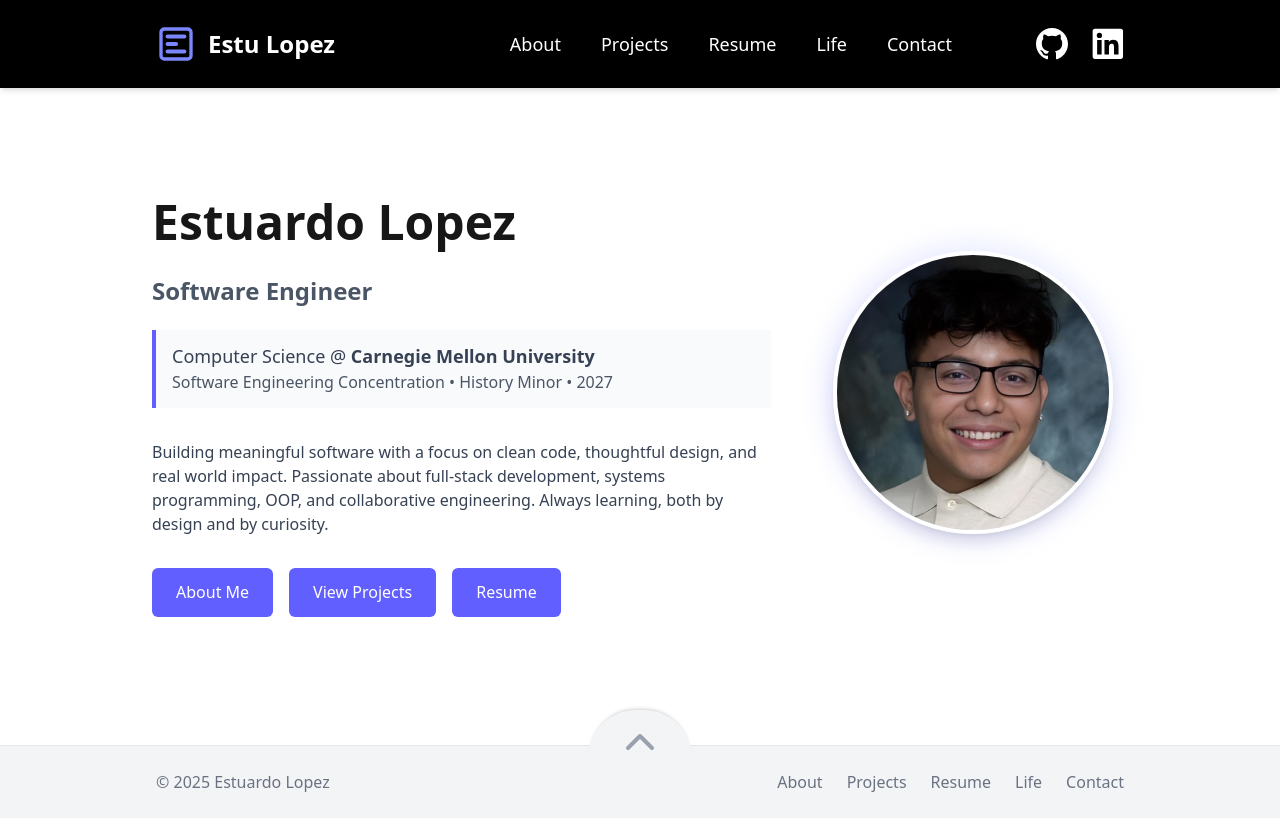
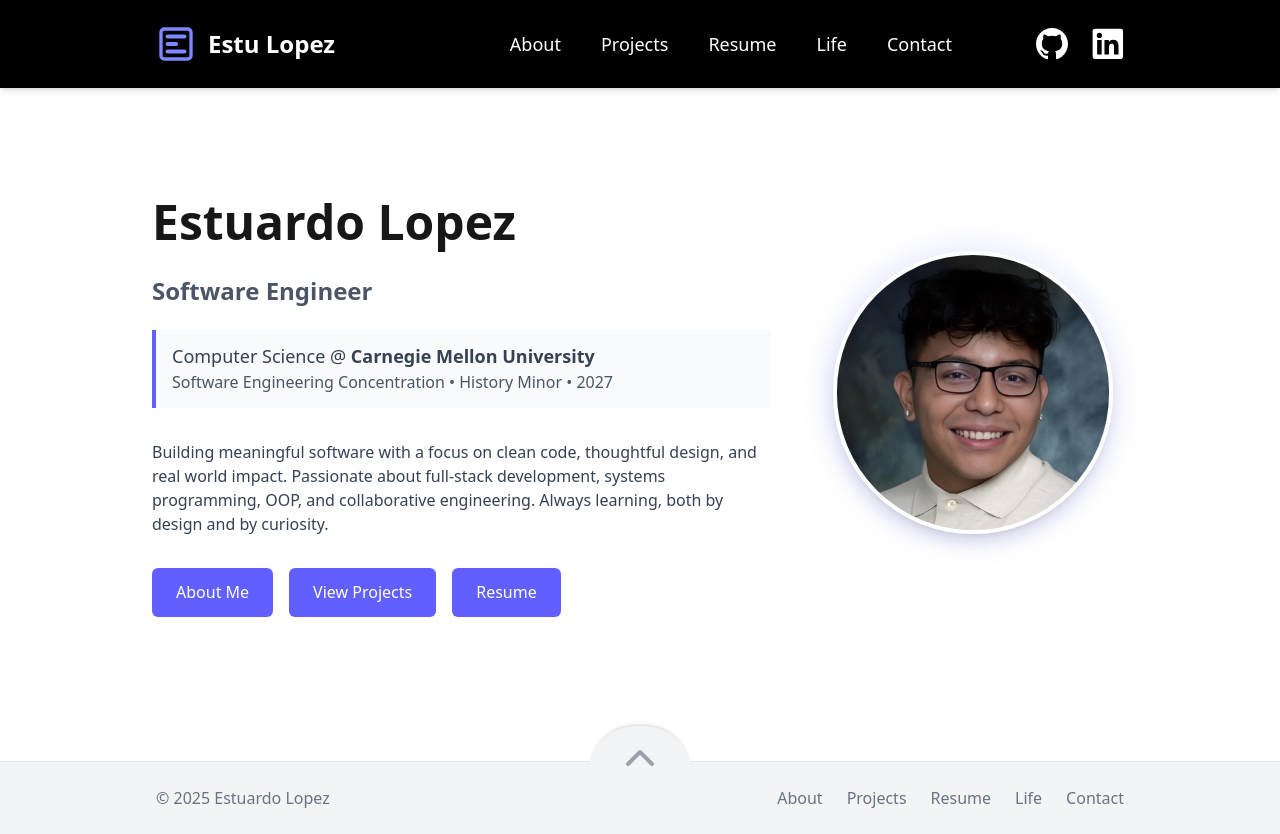
Before and after one commit to estulpz202/personal-website, a Next.js app: page / in a window 1280 px wide. Built offline with nearby package versions, Linux system fonts and the light colour scheme.

Commit message:
Larger ooter margin for improved layout.

```diff
--- a/src/components/layout/Footer.tsx
+++ b/src/components/layout/Footer.tsx
@@ -20,7 +20,7 @@ export default function Footer() {
   };
 
   return (
-    <footer className="relative bg-gray-100 border-t border-gray-200 shadow-md text-gray-500 text-base font-extralight mt-12">
+    <footer className="relative bg-gray-100 border-t border-gray-200 shadow-md text-gray-500 text-base font-extralight mt-16">
       {/* Scroll to top button */}
       <div className="absolute left-1/2 -translate-x-1/2 -top-9 z-10">
         <div
```
